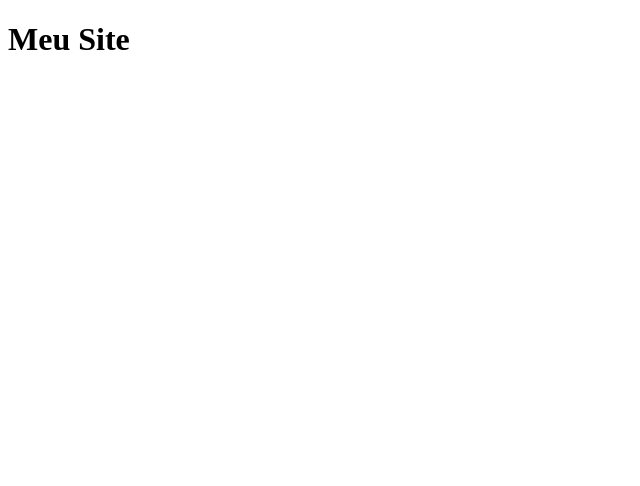
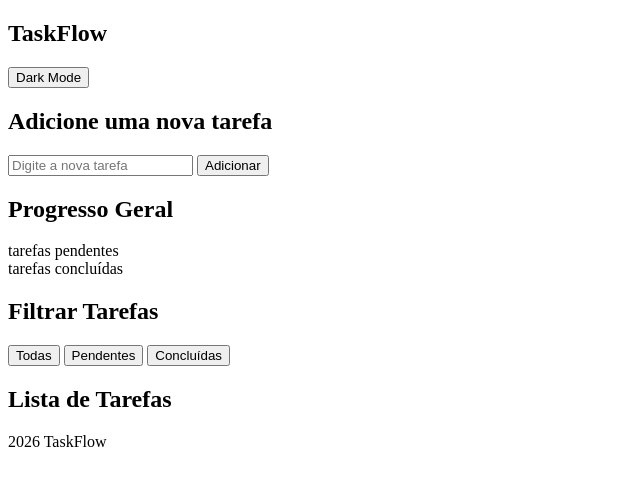
Before and after one commit to Flametower01/TaskFlow, a plain HTML site: page index.html in a window 1280 px wide. Shown: the whole page, without its empty margins (0-640 px from the left). Drawn offline with Linux system fonts and the light colour scheme.

Commit message:
Feat: Estrutura basica HTML adicionada

```diff
--- a/index.html
+++ b/index.html
@@ -4,10 +4,69 @@
   <meta charset="UTF-8">
   <meta name="viewport" content="width=device-width, initial-scale=1.0">
   <link rel="stylesheet" href="style.css">
-  <title>Site</title>
+  <title>TaskFlow</title>
 </head>
 <body>
-  <h1>Meu Site</h1>
+
+  <!-- Barra de navegação -->
+  <nav>
+    <h1 class="title">TaskFlow</h1>
+
+    <button id="darkModeToggle">Dark Mode</button>
+  </nav>
+
+
+  <!-- Conteúdo principal -->
+  <main>
+    <h2>Adicione uma nova tarefa</h2>
+
+
+      <form action="">
+        <input type="text" placeholder="Digite a nova tarefa">
+        <button type="submit">Adicionar</button>
+      </form>
+
+  </main>
+
+
+  <!-- Progresso Geral -->
+  <section class="geralProgress">
+    <h2>Progresso Geral</h2>
+<!-- Barra de progesso tarefas -->
+    <div class="progressBar">
+      <div class="progressFill">tarefas pendentes</div>
+    </div>
+<!-- Barra de progresso tarefas concluídas -->
+    <div class="progressBar">
+      <div class="progressFill">tarefas concluídas</div>
+    </div>
+  </section>
+
+
+  <!-- Filtrar Tarefas -->
+  <section class="filterSect">
+    <h2>Filtrar Tarefas</h2>
+    <button id="filterAll">Todas</button>
+    <button id="filterPending">Pendentes</button>
+    <button id="filterCompleted">Concluídas</button>
+  </section>
+
+
+<!-- Lista de Tarefas -->
+  <section class="tasksList">
+    <h2>Lista de Tarefas</h2>
+    <ul id="taskList">
+      <!-- As tarefas serão adicionadas aqui dinamicamente -->
+
+    </ul>
+  </section>
+
+
+<footer>
+
+  <p>2026 TaskFlow</p>
+
+</footer>
 
   <script src="script.js"></script>
 </body>
--- a/script.js
+++ b/script.js
@@ -0,0 +1,87 @@
+// const form = document.querySelector('form');
+// const input = document.querySelector('input');
+// const lista = document.querySelector('#lista');
+// const remover = document.querySelector('#remover');
+
+// // Carrega os dados salvos
+// const pessoas = JSON.parse(localStorage.getItem('pessoas')) || [];
+
+// // Função para desenhar a lista
+// function renderizarLista() {
+//     lista.innerHTML = '';
+
+//     pessoas.forEach((pessoa) => {
+//         const li = document.createElement('li');
+
+//         li.textContent = pessoa.nome;
+
+//         lista.appendChild(li);
+//     });
+// }
+
+// // Mostra a lista ao abrir a página
+// renderizarLista();
+
+// form.addEventListener('submit', (e) => {
+//     e.preventDefault();
+
+//     if (input.value.trim() === '') return;
+
+//     const pessoa = {
+//         nome: input.value
+//     };
+
+//     pessoas.push(pessoa);
+
+//     localStorage.setItem('pessoas', JSON.stringify(pessoas));
+
+//     renderizarLista();
+
+//     input.value = '';
+// });
+
+// remover.addEventListener('click', () => {
+//     pessoas.pop();
+
+//     localStorage.setItem('pessoas', JSON.stringify(pessoas));
+
+//     renderizarLista();
+// });
+
+
+
+
+
+
+
+
+
+
+
+// lista de nomes salvos no local storage, toda vez que digitar um nome e apertar e dar submit, se ja houver uma lista salva, alocar esse novo nome para lista, se não, criar uma nova e salvar. Apos isso pegar esses nome salvo e alocar para um li que devera ser criada ao submit do prompt, remover deve retirar a ultima li e nome no storage criado.
+
+
+const form = document.querySelector('form');
+const input = document.querySelector('input');
+const lista = document.querySelector('#lista');
+const remover = document.querySelector('#remover');
+
+
+form.addEventListener ('submit', (event) => {
+ event.preventDefault()
+
+ const li = document.createElement('li')
+
+ li.innerText = input.value
+lista.appendChild(li)
+
+input.value = ''
+})
+
+remover.addEventListener('click', () => {
+  const lastElement = lista.lastChild
+
+if (lastElement) {
+  lastElement.remove()
+}
+})
```
